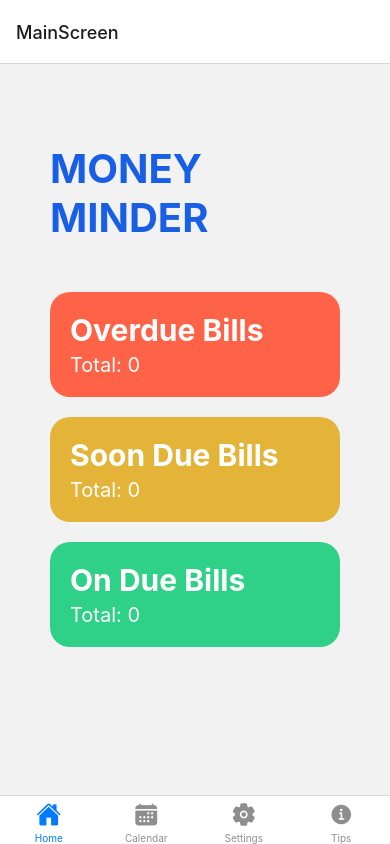
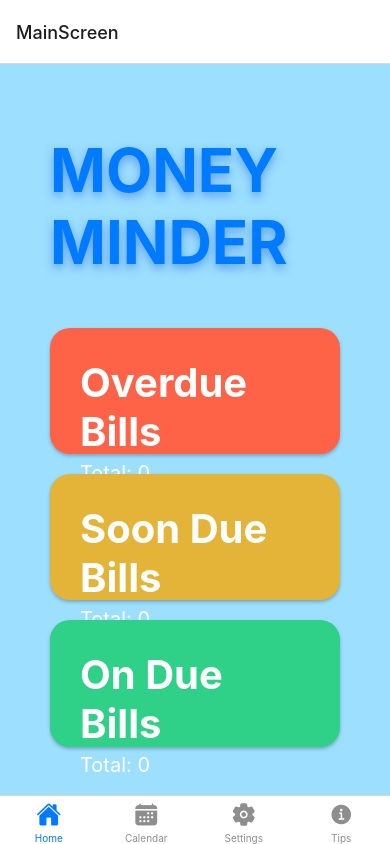
Before and after one commit to jwronquillo/MoneyMinder, a React Native app: screen /MainScreen in a window 390 px wide. Built offline with nearby package versions, Linux system fonts and the light colour scheme.

Commit message:
new styles

```diff
--- a/App.js
+++ b/App.js
@@ -1,6 +1,32 @@
-import React from "react";
+import React, { useEffect } from "react";
 import Navigation from "./screens/Navigation";
+import { getAllBills } from "./Storage";
 
 export default function App() {
-  return <Navigation/>;
-};
+  useEffect(() => {
+    checkUpcomingBills();
+  }, []);
+
+  const checkUpcomingBills = async () => {
+    try {
+      const parsedBills = await getAllBills();
+      const today = new Date();
+      const sevenDaysFromNow = new Date(today);
+      sevenDaysFromNow.setDate(today.getDate() + 7);
+
+      const upcomingBills = parsedBills.filter(
+        (bill) => new Date(bill.dueDate) <= sevenDaysFromNow
+      );
+
+      if (upcomingBills.length > 0) {
+        const message =
+          "You have bills due within the next 7 days. Check your bills!";
+        alert(message);
+      }
+    } catch (error) {
+      console.error("Error checking upcoming bills:", error);
+    }
+  };
+
+  return <Navigation />;
+}
--- a/screens/CalendarScreen.js
+++ b/screens/CalendarScreen.js
@@ -1,6 +1,6 @@
 
 import React, { useState, useEffect } from "react";
-import { View, Text, Button, StyleSheet, Modal, TextInput, TouchableOpacity } from "react-native";
+import { View, Text, Button, StyleSheet, Modal, TextInput, TouchableOpacity, Alert } from "react-native";
 import { Calendar } from "react-native-calendars";
 import { deleteBill, saveBill, getAllBills } from "../Storage";
 import { Ionicons } from '@expo/vector-icons';
@@ -97,22 +97,28 @@ const CalendarScreen = () => {
             >
                 <View style={styles.modalContainer}>
                     <View style={styles.modalContent}>
+                    <Text style={styles.modalTitle}>Bill title</Text>
                         <TextInput
                             style={styles.input}
-                            placeholder="Bill Title"
+                            placeholder="Enter Bill Title"
                             value={newBillName}
                             onChangeText={setNewBillName}
                         />
+                    <Text style={styles.modalTitle}>Amount</Text>
                         <TextInput
                             style={styles.input}
-                            placeholder="Amount"
+                            placeholder="Enter Amount"
                             keyboardType="numeric"
                             value={newBillAmount}
                             onChangeText={setNewBillAmount}
                         />
                         <View style={styles.buttonContainer}>
-                            <Button title="Confirm" onPress={addBill} />
-                            <Button title="Cancel" color="red" onPress={() => setIsModalVisible(false)} />
+                            <TouchableOpacity style={styles.confirmButton} onPress={addBill}>
+                                            <Text style={styles.buttonText}>Confirm</Text>
+                            </TouchableOpacity>
+                            <TouchableOpacity style={styles.cancelButton} onPress={() => setIsModalVisible(false)}>
+                                            <Text style={styles.buttonText}>Cancel</Text>
+                            </TouchableOpacity>
                         </View>
                     </View>
                 </View>
@@ -125,7 +131,7 @@ const styles = StyleSheet.create({
     container: {
         flex: 1,
         padding: 30,
-        backgroundColor: '#eff1f1',
+        backgroundColor: '#9ddfff',
     },
     header: {
         marginBottom: 20,
@@ -193,14 +199,27 @@ const styles = StyleSheet.create({
     },
     modalContent: {
         backgroundColor: '#fff',
+        borderRadius: 20,
         padding: 20,
-        borderRadius: 10,
+        width: '80%',
+        maxHeight: '80%',
         elevation: 5,
-        width: '80%',
+        shadowColor: '#000',
+        shadowOffset: {
+            width: 0,
+            height: 2,
+        },
+        shadowOpacity: 0.25,
+        shadowRadius: 3.84,
+    },
+    modalTitle: {
+        fontSize: 24,
+        fontWeight: 'bold',
+        marginBottom: 5,
     },
     input: {
         marginBottom: 10,
-        padding: 10,
+        padding: 15,
         borderWidth: 1,
         borderColor: '#ccc',
         borderRadius: 5,
@@ -208,6 +227,28 @@ const styles = StyleSheet.create({
     buttonContainer: {
         flexDirection: 'row',
         justifyContent: 'space-between',
+        marginTop: 20,
+    },
+    confirmButton: {
+        backgroundColor: '#195fe6',
+        paddingVertical: 12,
+        paddingHorizontal: 25,
+        borderRadius: 10,
+        marginRight: 10,
+        width: '40%',
+    },
+    cancelButton: {
+        backgroundColor: '#ff5757',
+        paddingVertical: 12,
+        paddingHorizontal: 25,
+        borderRadius: 10,
+        width: '40%',
+    },
+    buttonText: {
+        color: '#fff',
+        fontSize: 16,
+        fontWeight: 'bold',
+        alignSelf: 'center'
     },
 
 });
--- a/screens/MainScreen.js
+++ b/screens/MainScreen.js
@@ -86,13 +86,18 @@ const MainScreen = ({ navigation }) => {
                 <View style={styles.modalContainer}>
                     <View style={styles.modalContent}>
                         <Text style={styles.modalTitle}>Bills</Text>
-                        {selectedCategory.map(bill => (
+                        {selectedCategory.length === 0 ? (
+                            <View style={styles.noBillsContainer}>
+                                <Text style={styles.noBillsText}>No bills yet</Text>
+                            </View>
+                        ) : (
+                            selectedCategory.map(bill => (
                                 <View key={bill.id} style={styles.bill}>
-                                    <View>
+                                    <View style={styles.billDetails}>
                                         <Text style={styles.billname}>{bill.name}</Text>
-                                    <Text>₱ {bill.amount}</Text>
-                                    <Text>{bill.dueDate}</Text>
-                                    <Text>Status: {bill.status}</Text>
+                                        <Text style={styles.billAmount}>₱ {bill.amount}</Text>
+                                        <Text style={styles.billDueDate}>{bill.dueDate}</Text>
+                                        <Text style={styles.billStatus}>Status: {bill.status}</Text>
                                     </View>
                                     {bill.status !== 'paid' && (
                                         <TouchableOpacity style={styles.paidButton} onPress={() => handlePaidButtonPress(bill.id)}>
@@ -100,10 +105,10 @@ const MainScreen = ({ navigation }) => {
                                         </TouchableOpacity>
                                     )}
                                 </View>
-                        ))}
+                            ))
+                        )}
                         <Button title="Close" onPress={() => setModalVisible(false)}  />
                     </View>
-
                 </View>
             </Modal>
         </View>
@@ -114,20 +119,31 @@ const styles = StyleSheet.create({
     container: {
         flex: 1,
         padding: 50,
-        marginTop: 30,
+        backgroundColor: '#9ddfff',
 
     },
     header: {
-        fontSize: 40,
+        fontSize: 60,
         fontWeight: 'bold',
         alignSelf: 'center',
+        marginTop: 20,
         marginBottom: 50,
-        color: '#195fe6'
+        color: '#007BFF',
+        textShadowColor: 'rgba(25, 95, 230, 0.5)', // Adjust shadow color and opacity
+        textShadowOffset: { width: 0, height: 4 }, // Adjust the offset for the shadow
+        textShadowRadius: 10, // Adjust the radius of the shadow
     },
+
     category: {
         marginBottom: 20,
-        padding: 20,
+        padding: 30,
         borderRadius: 20,
+        height: '20%',
+        shadowColor: '#000', // Add shadow for a card-like effect
+        shadowOffset: { width: 0, height: 2 },
+        shadowOpacity: 0.25,
+        shadowRadius: 3.84,
+        elevation: 5,
 
     },
     category1:{
@@ -140,7 +156,7 @@ const styles = StyleSheet.create({
         backgroundColor: '#2fd087'
     },
     categoryTitle: {
-        fontSize: 30,
+        fontSize: 40,
         fontWeight: 'bold',
         color: '#fff', // White text color
         marginBottom: 5,
@@ -156,7 +172,7 @@ const styles = StyleSheet.create({
         backgroundColor: 'rgba(0, 0, 0, 0.5)',
     },
     modalContent: {
-        backgroundColor: '#fff',
+        backgroundColor: '#06f9dc',
         padding: 20,
         borderRadius: 10,
         elevation: 5,
@@ -171,27 +187,63 @@ const styles = StyleSheet.create({
         flexDirection: 'row',
         justifyContent: 'space-between',
         alignItems: 'center',
-        marginBottom: 10,
-        padding: 10,
-        borderWidth: 1,
-        borderColor: '#ccc',
-        borderRadius: 5,
+        marginBottom: 20,
+        padding: 20,
+        backgroundColor: '#fff',
+        borderRadius: 10,
+        shadowColor: '#000',
+        shadowOffset: { width: 0, height: 2 },
+        shadowOpacity: 0.25,
+        shadowRadius: 3.84,
+        elevation: 5,
+    },
+    billDetails: {
+        flex: 1,
+        marginLeft: 10,
     },
     billname: {
-        fontSize: 25,
+        fontSize:25,
         fontWeight: 'bold',
     },
+    billAmount: {
+        fontSize: 16,
+        color: '#666',
+    },
+    billDueDate: {
+        fontSize: 16,
+        color: '#666',
+    },
+    billStatus: {
+        fontSize: 16,
+        color: '#666',
+    },
     paidButton: {
-        backgroundColor: '#195fe6', // Change the background color if needed
-        borderRadius: 20, // Adjust the value to make it more or less round
+        backgroundColor: '#06f9dc',
+        borderRadius: 10,
         paddingVertical: 10,
         paddingHorizontal: 20,
+        justifyContent: 'center',
+        alignItems: 'center',
     },
-    buttonText: {
-        fontSize: 18,
-        color: 'white',
+    paidButtonText: {
+        fontSize: 16,
+        color: '#fff',
         fontWeight: 'bold',
     },
+
+    noBillsContainer: {
+        alignItems: 'center',
+        justifyContent: 'center',
+    },
+    noBillsText: {
+        fontSize: 24,
+        fontWeight: 'bold',
+        color: '#666',
+        textAlign: 'center',
+        paddingHorizontal: 20,
+        marginBottom: 20,
+    },
+
 });
 
 export default MainScreen;
--- a/screens/TipsScreen.js
+++ b/screens/TipsScreen.js
@@ -213,7 +213,8 @@ const styles = StyleSheet.create({
     content: {
         flex: 1,
         justifyContent: 'center',
-        alignItems: 'center'
+        alignItems: 'center',
+        backgroundColor: '#9ddfff',
     },
     MoneyMinder: {
         marginTop: 40,
```
Also changed, not shown: package.json (+11 -10 lines), 1 other file (tests, documents, lock files or other folders). Lines whose indentation alone changed are shown as unchanged.
